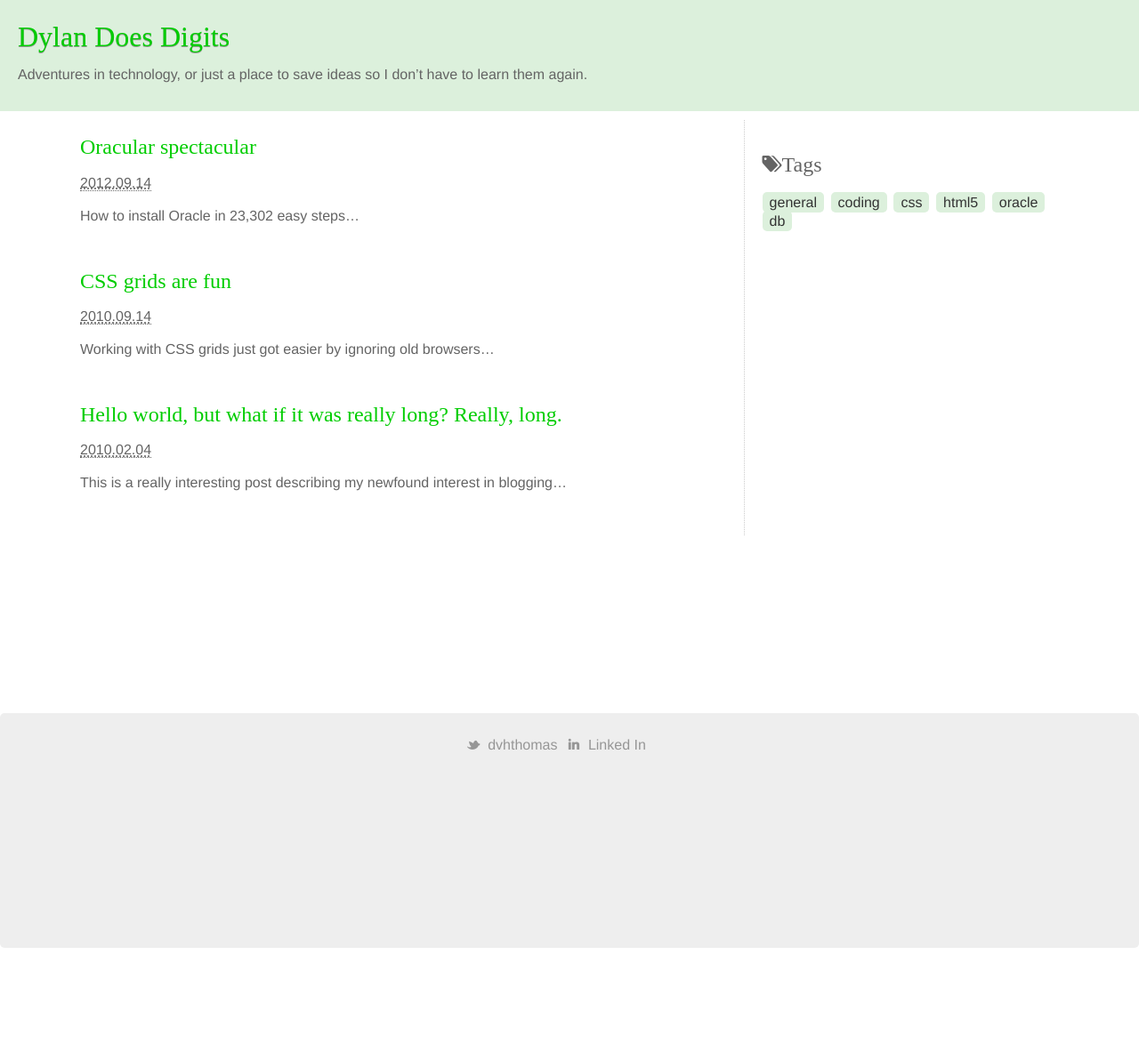
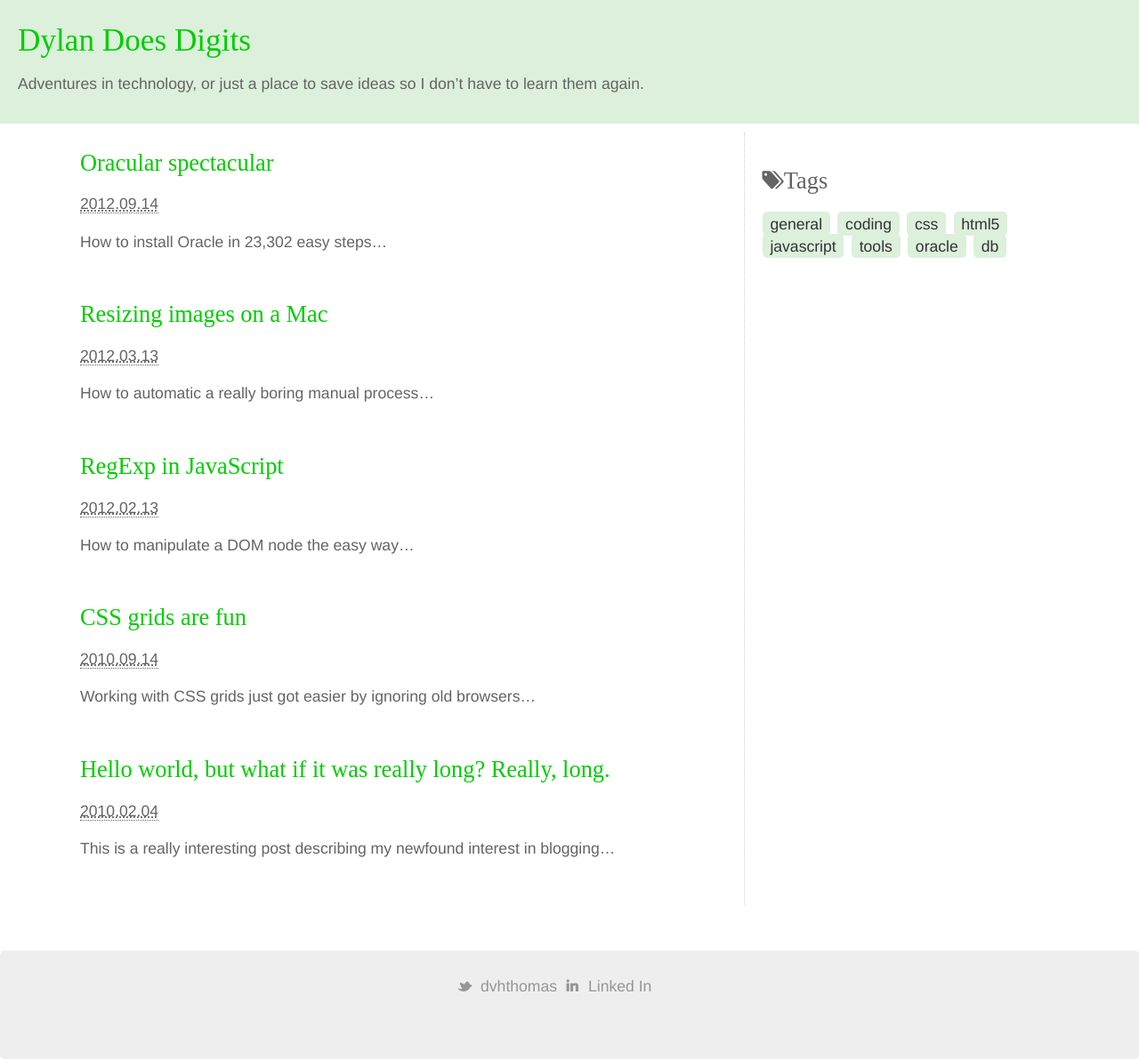
Before and after one commit to dvhthomas/dvhthomas.github.com, a Jekyll site: the page built from index.html, in a window 1280 px wide. Shown: the whole page at 89% size. Built offline with Jekyll 4.4.1, drawn with Linux system fonts in a browser that asks for light colours; some web fonts are replaced; comment, search, counter and statistics services are not loaded; before the commit the page ends 1066 px from its top, so only the background shows below that.

Commit message:
regexp post

```diff
--- a/_layouts/default.html
+++ b/_layouts/default.html
@@ -31,7 +31,7 @@
 	</div> <!-- grid -->
 	<footer class="about grid">
 		<ul class="post-meta">
-			<li class="icon-twitter">dvhthomas</li>
+			<li class="icon-twitter"><a href="https://twitter.com/dvhthomas" title="Twitter profile for Dylan Thomas">dvhthomas</a></li>
 			<li class="icon-linkedin"><a href="http://www.linkedin.com/pub/dylan-thomas/1/94a/497" title="LinkedIn profile">Linked In</a></li>
 		</ul>
 	</footer>
--- /dev/null
+++ b/_posts/2012-02-13-regexp-in-javascript.md
@@ -0,0 +1,18 @@
+---
+layout: post
+title: "RegExp in JavaScript"
+abstract: "How to manipulate a DOM node the easy way"
+category:
+tags: [javascript]
+---
+I have been writing a little JS library to handle the usual repetitive tasks that are not in the core language, e.g., trim a string, map an array using a function. Of course this has all been done before but it is helping me to get a handle on the language and also on the differences between browser implementations of the DOM. One of the functions I wrote simply removes an existing CSS class from a DOM node. A total no brainer, except I’d never tried to create a RegExp that took a parameter before. A little searching and I found a [helpful answer on Stack Overflow](http://stackoverflow.com/questions/195951/change-an-elements-css-class-with-javascript). I incorporated this pretty much verbatim into my own function:
+
+{% highlight js%}
+removeClass: function(node, className) {
+  var re = new RegExp('\\b' + className + '\\b', 'g');
+  node.className = node.className.replace(re, '').replace(/  /g, ' ');
+  return node;
+},
+{% endhighlight%}
+
+I was missing the fact that the RegExp constructor syntax wants a string, not the inline RegExp definition between forward slashes. That being the case, you also need to escape all of the RegExp special backslashes with a leading backslash. In my case the parameter for a word boundary `\b` became `\\b`. So first, it’s `yadda` not `/yadda/`, and second it’s `\byadda\b` not `\byadda\b`. Took me a few minutes to get there, but now I get it!
--- /dev/null
+++ b/_posts/2012-03-13-resizing-images-on-a-mac.md
@@ -0,0 +1,18 @@
+---
+layout: post
+title: "Resizing images on a Mac"
+abstract: "How to automatic a really boring manual process"
+category:
+tags: [tools]
+---
+OK, this is so old hat that it's almost silly. But I want to record this somewhere before I have to figure it out again. So here's how to resize an image quickly on a Mac:
+
+1. Install ImageMagick
+
+    `brew install imagemagick`
+
+1. Run a command like this, which does a resize and adds a little gray border at the same time:
+
+    `convert ~/Downloads/photo.jpg -mattecolor lightgray -frame 20 -resize 300 ~/Downloads/framed.jpg`
+
+Done :-)
--- a/css/screen.css
+++ b/css/screen.css
@@ -2,14 +2,18 @@
 /* general */
 body {
   font-family: Helvetica, Arial, sans-serif;
-  font-size: 1em;
+  font-size: 1.1em;
   font-weight: 300;
-  line-height: 130%;
+  line-height: 140%;
   }
 h1, h2, h3, h4, h5 {
   font-family: 'Glegoo', serif;
   font-weight: 400;
   }
+pre, code {
+  font-size: .9em;
+  font-family: 'Monaco', 'Consolas', monospace;
+}
 
 /* post page */
 .post-abstract {
@@ -23,7 +27,7 @@ h1, h2, h3, h4, h5 {
   Page layout
 */
 .grid {
-  padding: 10px 50px 200px;
+  padding: 10px 50px 50px;
 }
 [class*='col-'] {
   float: left;
@@ -95,10 +99,9 @@ that width despite padding or borders */
 }
 /* individual post page */
 .post > header {
-  padding-bottom: 1em;
 }
 .post-title {
-  line-height: 120%;
+  line-height: 130%;
   margin-bottom: 1.2em;
 }
 .post-meta {
@@ -128,7 +131,7 @@ body {
 }
 .banner a:focus, h1 a, h1 a:visited {
   color: #00cd00;
-  text-shadow: 0 1px 0px #999;
+  text-shadow: 0 1px 0px rgba(255, 255, 255, 0.4);
 }
 
 /* main blog list */
```
